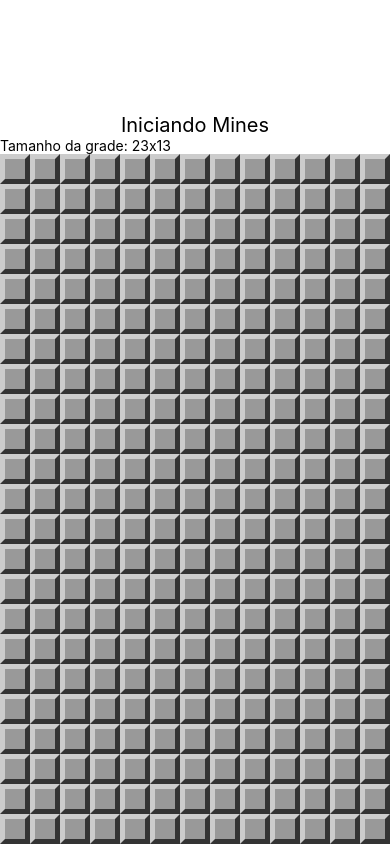
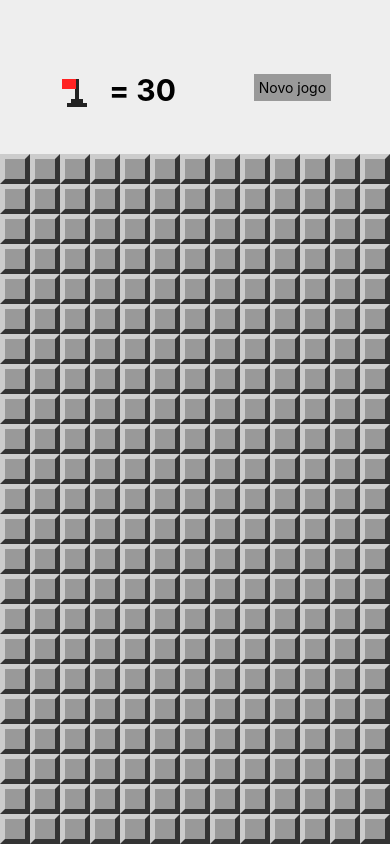
Before and after one commit to marksmachadodelimarezende/reactNativeEad, a React Native app in the folder mines/: screen / in a window 390 px wide. Built offline with nearby package versions, Linux system fonts and the light colour scheme.

Commit message:
Criado componente Header do jogo, que mostrara o numero de bandeiras disponiveis para uso e um botao para reiniciar o jogo.

```diff
--- a/mines/src/App.js
+++ b/mines/src/App.js
@@ -3,13 +3,16 @@
 import params from './params'
 import { styles } from './appStyles'
 import MineField from './components/MineField'
+import Header from './components/Header'
 import {
-  createMinedBoard,
-  cloneBoard,
-  openField,
-  hadExplosion,
-  wonGame,
-  showMines
+    createMinedBoard,
+    cloneBoard,
+    openField,
+    hadExplosion,
+    wonGame,
+    showMines,
+    invertFlag,
+    flagsUsed
  } from './function'
 
 
@@ -20,7 +23,7 @@
     this.state = this.createState()
   }
 
-  minesAmounts = ( )=> {
+  minesAmount = ()=> {
     const cols = params.getColumnsAmount()
     const rows = params.getRowsAmount()
     return Math.ceil(cols * rows * params.difficultLevel)
@@ -30,7 +33,7 @@
     const cols = params.getColumnsAmount()
     const rows = params.getRowsAmount()
     return {
-      board: createMinedBoard( rows, cols, this.minesAmounts() ),
+      board: createMinedBoard( rows, cols, this.minesAmount() ),
       won: false,
       lost: false,
     }
@@ -54,13 +57,29 @@
     this.setState({board, lost, won})
   }
 
+  onSelectField = (row, column) => {
+    const board = cloneBoard(this.state.board)
+    invertFlag(board, row, column)
+    const won = wonGame(board)
+
+    if (won) {
+      Alert.alert('Parabens', 'Você venceu')
+    }
+
+    this.setState({board, won})
+  }
+
   render() {
     return (
       <View style={styles.container}>
-        <Text style={styles.welcome}>Iniciando Mines</Text>
-        <Text>Tamanho da grade: {params.getRowsAmount()}x{params.getColumnsAmount()}</Text>
+        <Header flagsLeft={this.minesAmount() - flagsUsed(this.state.board)}
+          onNewGame={() => this.setState(this.createState() )} />
+
         <View style={styles.board}>
-          <MineField board={this.state.board} onOpenField={this.onOpenField}></MineField>
+          <MineField board={this.state.board}
+            onOpenField={this.onOpenField}
+            onSelectField={this.onSelectField}
+            ></MineField>
         </View>
       </View>
     );
--- a/mines/src/components/Field.js
+++ b/mines/src/components/Field.js
@@ -23,7 +23,7 @@
         if (nearMines >= 6) color = '#F221A9'
     }
     return (
-        <TouchableWithoutFeedback onPress={props.onOpen}>
+        <TouchableWithoutFeedback onPress={props.onOpen} onLongPress={props.onSelect}>
             <View style={styleField}>
             {!mined && opened && nearMines > 0
                 ? <Text style={[fieldStyles.label, {color: color}]}>{nearMines}</Text>
--- /dev/null
+++ b/mines/src/components/Header.js
@@ -0,0 +1,21 @@
+import React from 'react'
+import {View, Text, TouchableOpacity} from 'react-native'
+import Flag from './Flag'
+import { styles } from './styles/headerStyles'
+
+export default props => {
+    return (
+        <View style={styles.container}>
+            <View style={styles.flagContainer}>
+                <TouchableOpacity onPress={props.onFlagPress}
+                    style={styles.flagButton}>
+                        <Flag bigger />
+                </TouchableOpacity>
+                <Text style={styles.flagsLeft}>= {props.flagsLeft}</Text>
+            </View>
+            <TouchableOpacity style={styles.button} onPress={props.onNewGame}>
+                <Text style={props.buttonLabel}>Novo jogo</Text>
+            </TouchableOpacity>
+        </View>
+    )
+}
--- a/mines/src/components/MineField.js
+++ b/mines/src/components/MineField.js
@@ -7,7 +7,10 @@
 export default props => {
     const rows = props.board.map((row, r) => {
         const columns = row.map((field, c) => {
-            return <Field {...field} key={c} onOpen = {() => props.onOpenField(r, c)}/>
+            return <Field {...field} key={c}
+            onOpen = {() => props.onOpenField(r, c)}
+            onSelect = {() => props.onSelectField(r, c)}
+            />
         })
     return <View key={r} style={styles.directionTable}>{columns}</View>
     })
--- /dev/null
+++ b/mines/src/components/styles/headerStyles.js
@@ -0,0 +1,36 @@
+import {StyleSheet} from 'react-native'
+
+const styles = StyleSheet.create({
+    container: {
+        flex: 1,
+        flexDirection: 'row',
+        backgroundColor: '#EEE',
+        alignItems: 'center',
+        justifyContent: 'space-around',
+        paddingTop: 20,
+        paddingHorizontal: 20,
+    },
+    flagContainer: {
+        flexDirection: 'row',
+    },
+    flagButton: {
+        marginTop: 10,
+        minWidth: 30,
+    },
+    flagsLeft: {
+        fontSize: 30,
+        fontWeight: 'bold',
+        paddingTop: 5,
+        marginLeft: 20,
+    },
+    button:{
+        backgroundColor: '#999',
+        padding: 5,
+    },
+    buttonLabel: {
+        fontSize: 20,
+        color: '#DDD',
+    }
+})
+
+export {styles}
--- a/mines/src/function.js
+++ b/mines/src/function.js
@@ -91,11 +91,20 @@
 
 const showMines = board => fields(board).filter(field => field.mined).forEach(field => field.opened = true)
 
+const invertFlag = (board, row, column) => {
+    const field = board[row][column]
+    field.flagged = !field.flagged
+}
+
+const flagsUsed = board => fields(board).filter(field => field.flagged).length
+
 export {
     createMinedBoard,
     cloneBoard,
     openField,
     hadExplosion,
     wonGame,
-    showMines
+    showMines,
+    invertFlag,
+    flagsUsed,
 }
```
